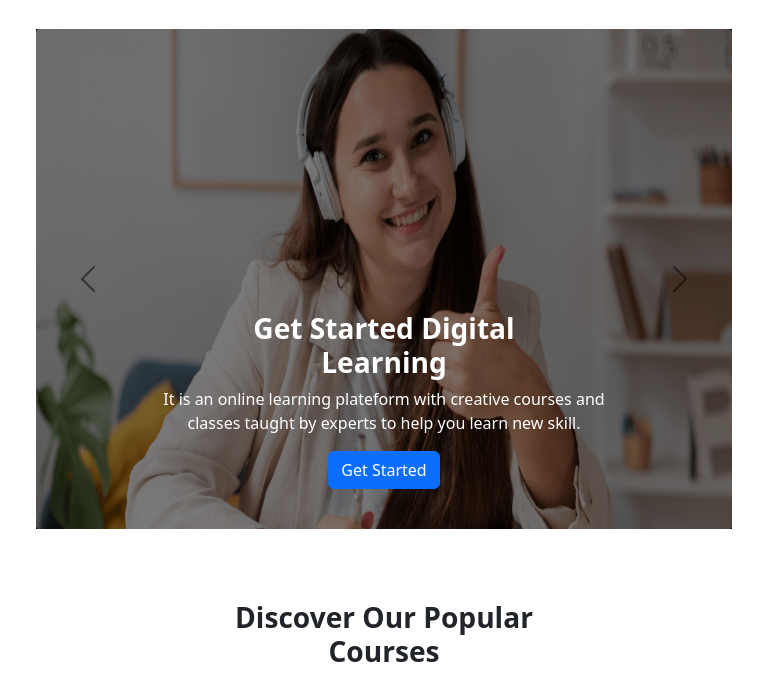
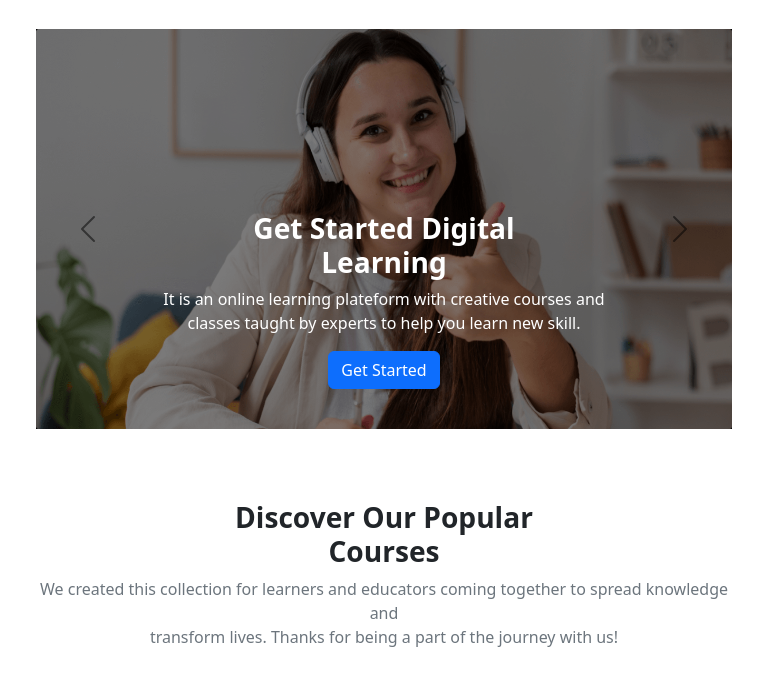
Before and after one commit to sadia136310/edTech-website, a plain HTML site: page index.html in a window 768 px wide. Shown: the part 75-749 px from the top of the page. Drawn offline with nearby package versions, Linux system fonts and the light colour scheme.

Commit message:
updated last part

```diff
--- a/css/style.css
+++ b/css/style.css
@@ -8,15 +8,15 @@
 }
 
 /* For Mobile  */
-@media only screen and (max-width:768px) {
+@media only screen and (max-width:576px) {
     .image-backgound {
         height: 300px;
     }
 }
 
 /* For Tablet  */
-@media only screen and (max-width:992px) {
+@media only screen and (min-width:577px) and (max-width:768px) {
     .image-backgound {
-        height: 500px;
+        height: 400px;
     }
 }
```
